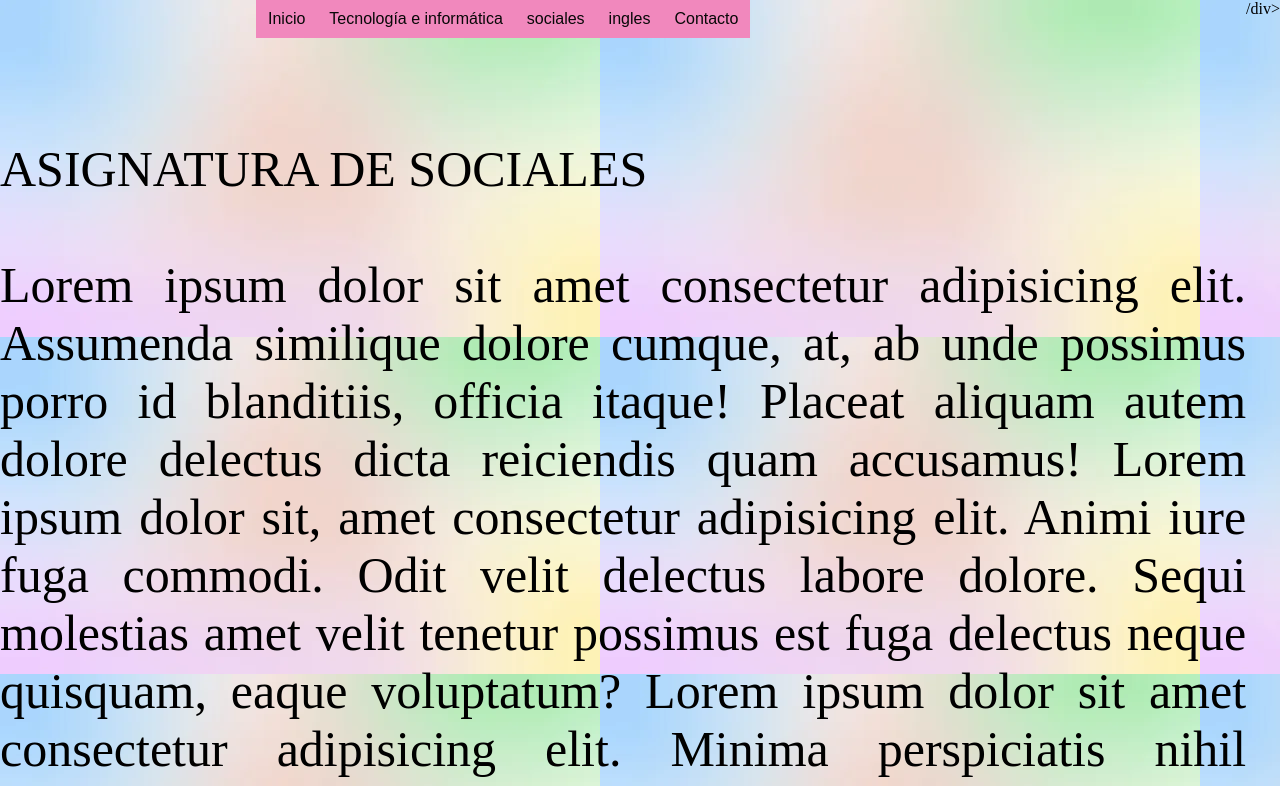
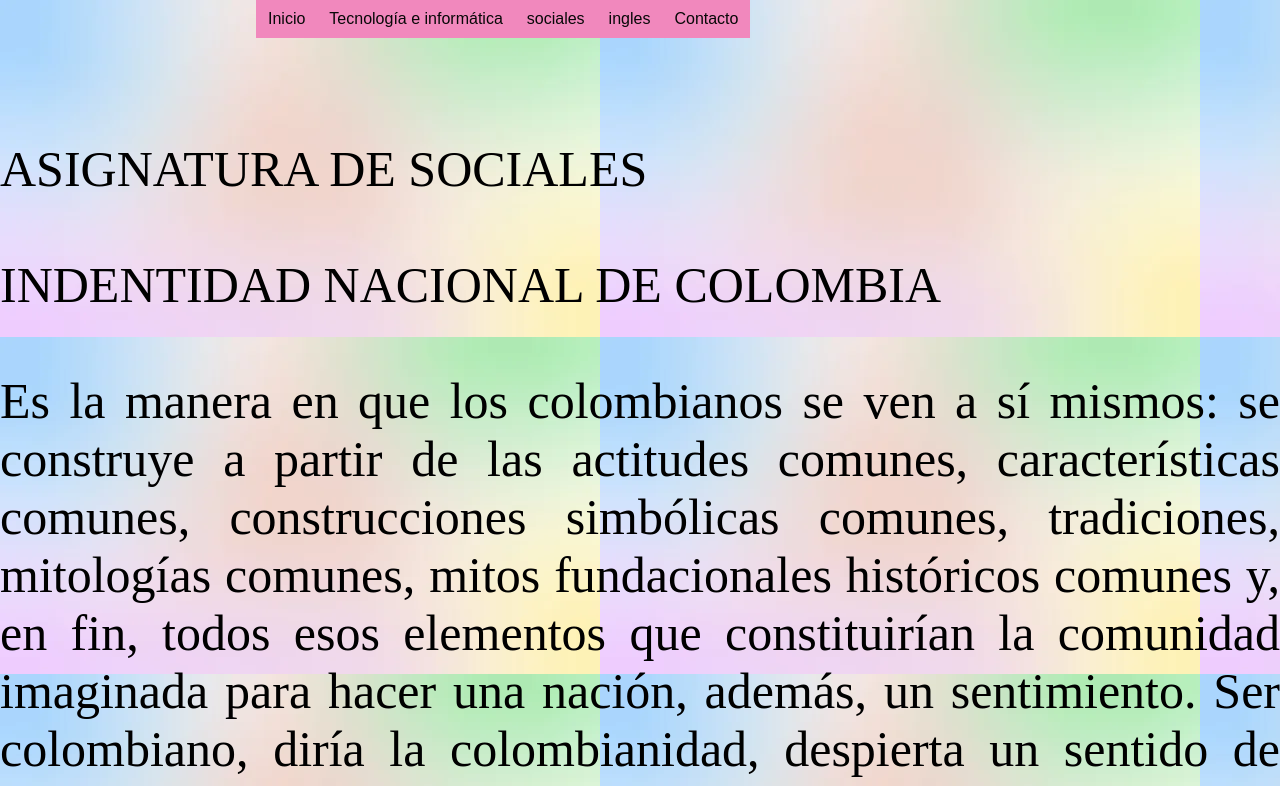
Before and after one commit to LucianitaRE/luciana-1, a plain HTML site: page sociales2.html in a window 1280 px wide. Shown: the top 786 px of the page. Drawn offline with Linux system fonts and the light colour scheme.

Commit message:
actualizacon 3

```diff
--- a/sociales2.html
+++ b/sociales2.html
@@ -58,12 +58,21 @@
 
 <div class="texto">
     ASIGNATURA DE SOCIALES <br><br>
-Lorem ipsum dolor sit amet consectetur adipisicing elit. Assumenda similique dolore cumque, at, ab unde possimus porro id blanditiis, officia itaque! Placeat aliquam autem dolore delectus dicta reiciendis quam accusamus!
-Lorem ipsum dolor sit, amet consectetur adipisicing elit. Animi iure fuga commodi. Odit velit delectus labore dolore. Sequi molestias amet velit tenetur possimus est fuga delectus neque quisquam, eaque voluptatum?
-Lorem ipsum dolor sit amet consectetur adipisicing elit. Minima perspiciatis nihil commodi hic beatae laudantium recusandae aliquid porro tempora. Autem cum delectus nam amet laboriosam consequuntur reiciendis! Eligendi, est deleniti.
-    Lorem ipsum dolor sit amet consectetur adipisicing elit. Deserunt, aspernatur necessitatibus adipisci ut cum mollitia sed suscipit officia fugiat, animi, unde veniam beatae saepe! Nemo recusandae incidunt amet unde expedita.
 
+    INDENTIDAD NACIONAL DE COLOMBIA <br><br>
+
+
+    Es la manera en que los colombianos se ven a sí mismos: se construye a partir de las actitudes
+    comunes, características comunes, construcciones simbólicas comunes, tradiciones, mitologías
+     comunes, mitos fundacionales históricos comunes y, en fin, todos esos elementos que
+     constituirían la comunidad imaginada para hacer una nación, además, un sentimiento.
+     Ser colombiano, diría la colombianidad, despierta un sentido de identidad que va más allá
+     de la simple identidad nacional: no solo se exalta pertenecer al país sino, precisamente, todo
+     eso que significa hacer parte del grupo llamado colombianos”, se explica en el texto académico
+     Las películas de la colombianidad durante el momento de la Seguridad Democrática.
+     la colombianidad piensan que, aunque cada quien la vive como mejor le parezca, depende mucho
+     de la epoca en la que esta, un ejemplo que han identificado los estudios culturales colombianos
+     es a través de la música.
 </div>
-/div>
-</body>
+</bodUy>
 </html>
```
